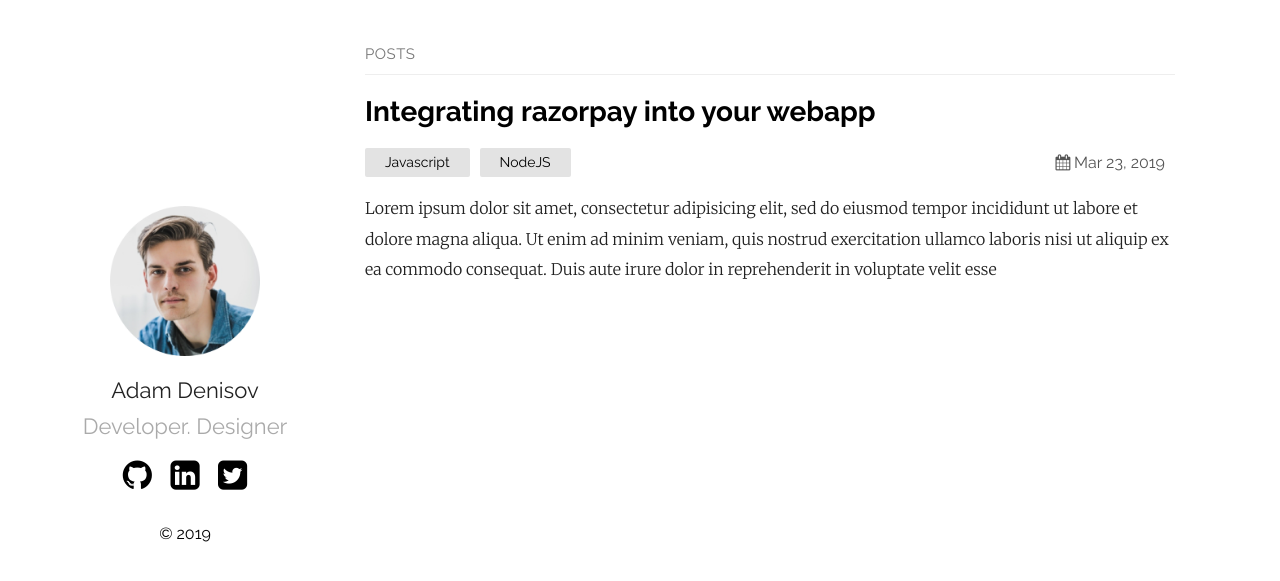
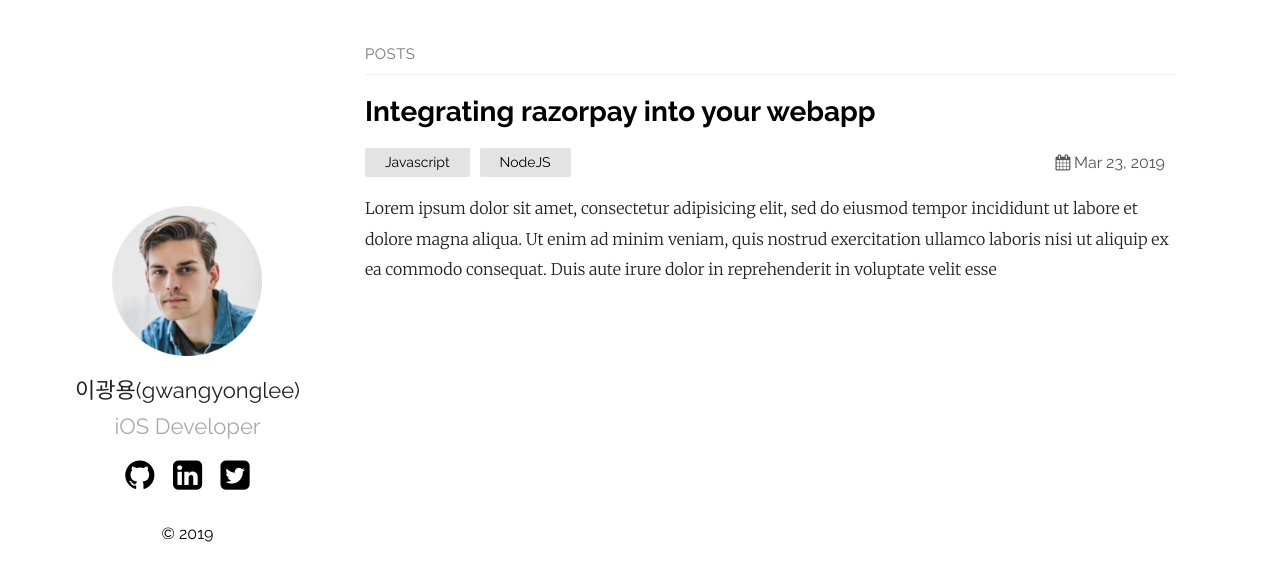
Before and after one commit to gwangyonglee/gwangyonglee.github.io, a Jekyll site: the page built from index.md, in a window 1280 px wide. Shown: the top 581 px of the page. Built offline with Jekyll 4.4.1, drawn with Linux system fonts in a browser that asks for light colours.

Commit message:
config.yml 변경

```diff
--- a/_config.yml
+++ b/_config.yml
@@ -1,6 +1,6 @@
-title: Your awesome title
+title: gwangyonglee 기술블로그
 author: GitHub User
-email: your-email@domain.com
+email: gwangyonglee92@gmail.com
 description: > # this means to ignore newlines until "show_exerpts:"
   Write an awesome description for your new site here. You can edit this
   line in _config.yml. It will appear in your document head meta (for
@@ -12,16 +12,16 @@ show_excerpts: true # set to true to show excerpts on the homepage
 sass:
   sass_dir: _sass
 plainwhite:
-  name: Adam Denisov
-  tagline: Developer. Designer
+  name: 이광용(gwangyonglee)
+  tagline: iOS Developer
   date_format: "%b %-d, %Y"
   sitemap: true # set to true to generate sitemap.xml content
 
   # generate social links in footer
   social_links:
-    twitter: thelehhman
-    github:  thelehhman
-    linkedIn: in/thelehhman
+    twitter: ""
+    github:  gwangyonglee
+    linkedIn: in/gwangyonglee
     rss: rss
     # dribbble: jekyll
     # facebook: jekyll
```
Also changed, not shown: 3 other files.
